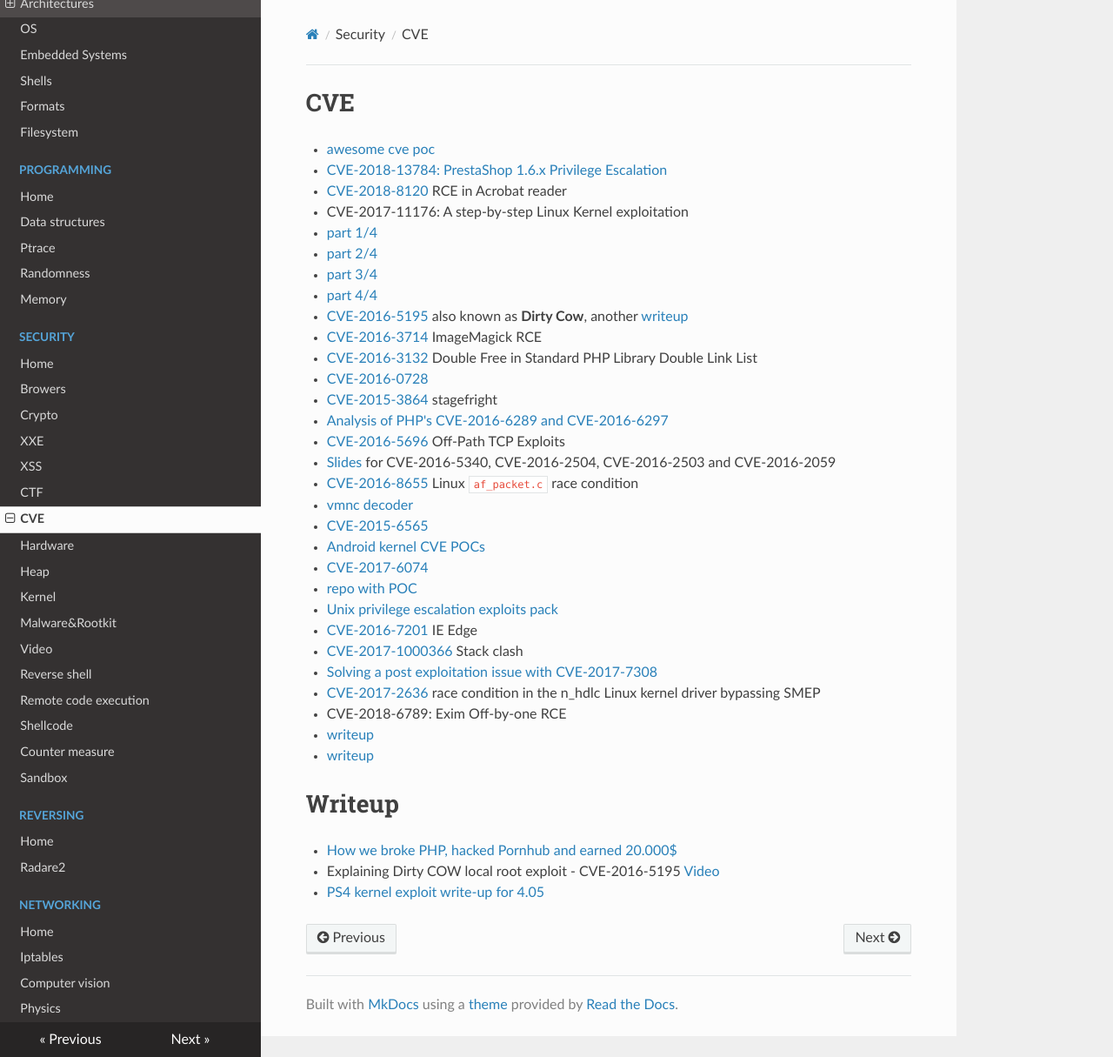
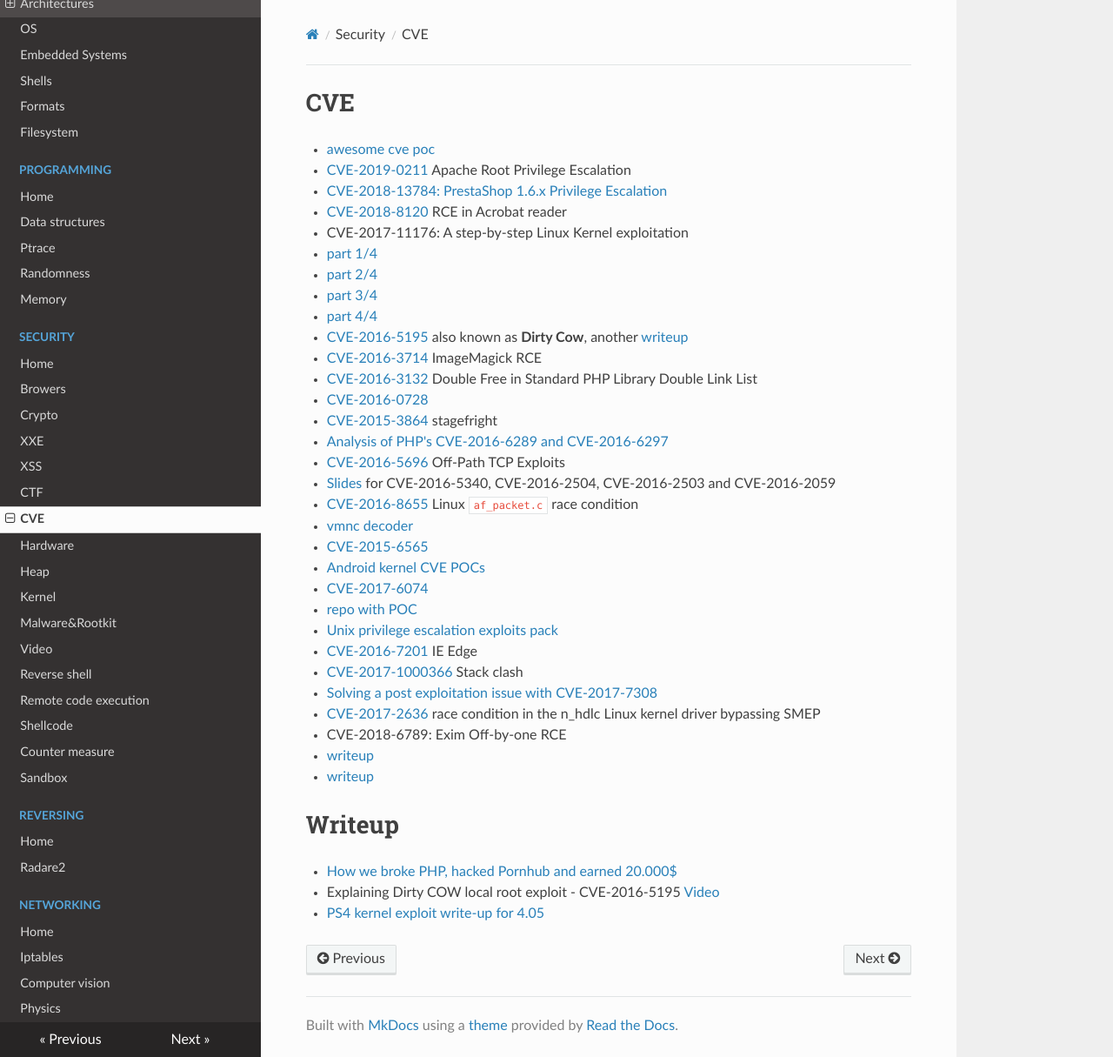
Before and after one commit to gipi/low-level, an MkDocs documentation site: the page built from docs/cve.md, in a window 1280 px wide and 1215 px high. Shown: the whole window at 87% size. Built offline with MkDocs 1.6.1, drawn with Linux system fonts in a browser that asks for light colours; nearby versions of some CDN libraries; old or Windows-style settings are respelled for this version of MkDocs.

Commit message:
Update cve.md

```diff
--- a/docs/cve.md
+++ b/docs/cve.md
@@ -1,6 +1,7 @@
 # CVE
 
  - [awesome cve poc](https://github.com/qazbnm456/awesome-cve-poc)
+ - [CVE-2019-0211](https://cfreal.github.io/carpe-diem-cve-2019-0211-apache-local-root.html) Apache Root Privilege Escalation
  - [CVE-2018-13784: PrestaShop 1.6.x Privilege Escalation](https://www.ambionics.io/blog/prestashop-privilege-escalation)
  - [CVE-2018-8120](https://www.welivesecurity.com/2018/05/15/tale-two-zero-days/) RCE in Acrobat reader
  - CVE-2017-11176:  A step-by-step Linux Kernel exploitation
```
